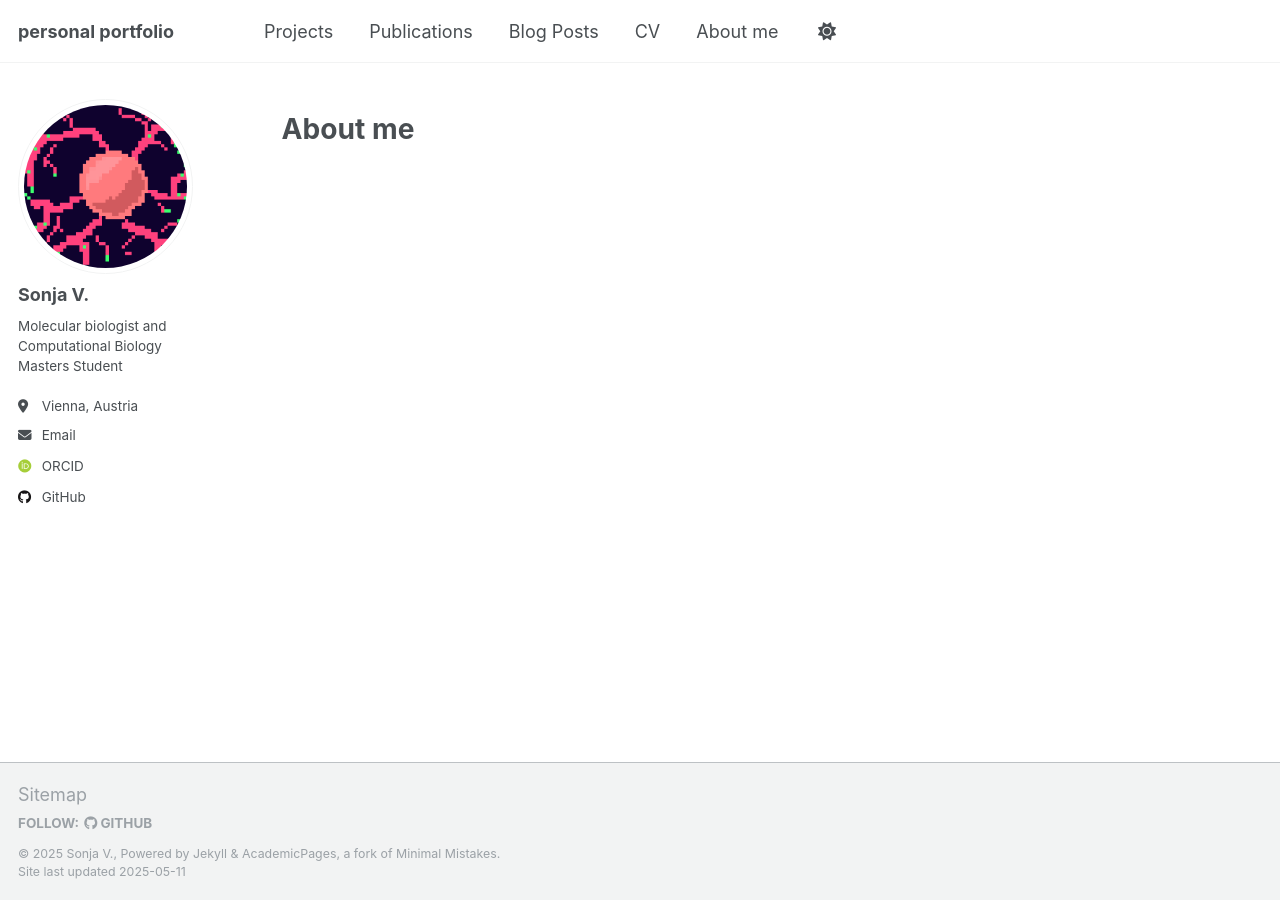
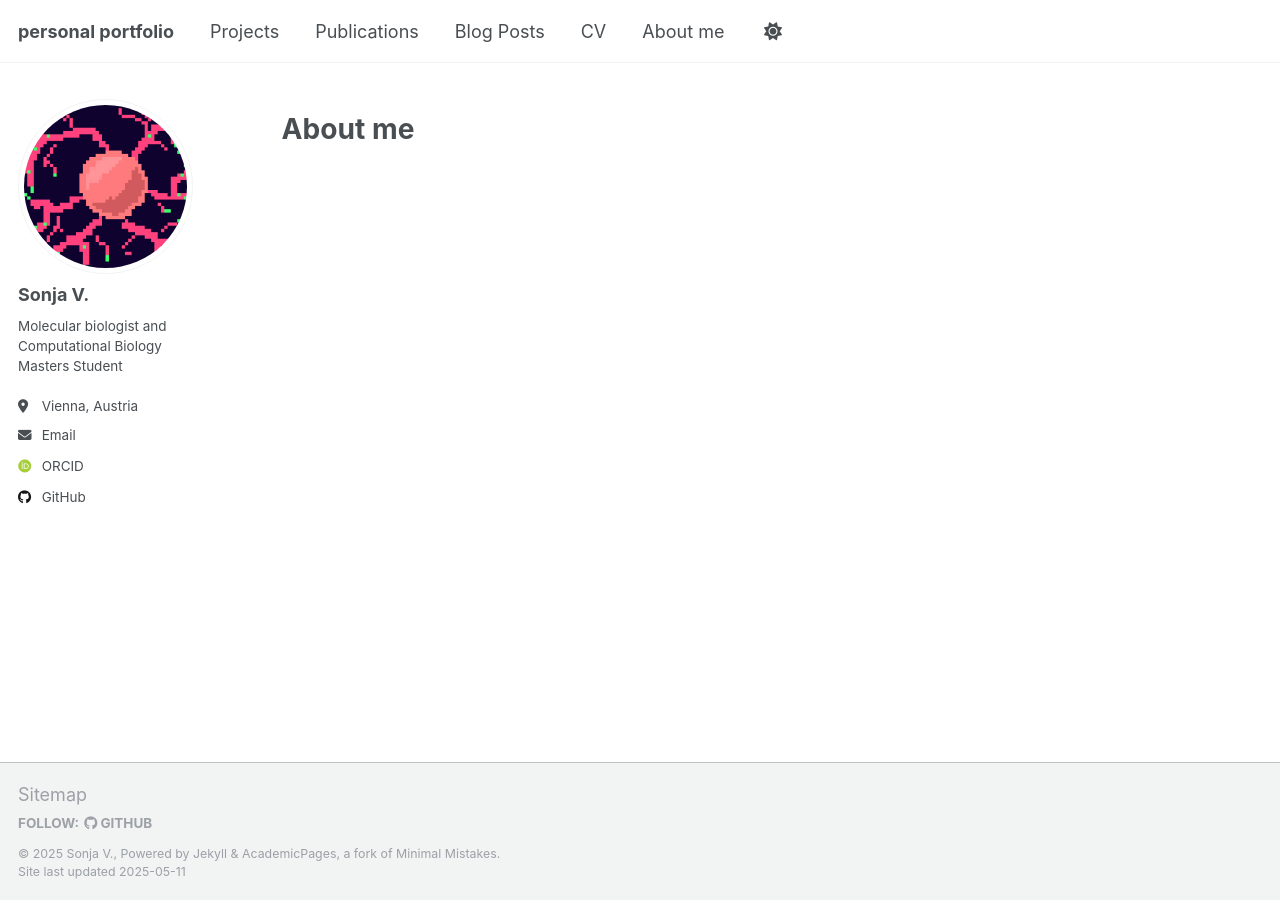
Before and after one commit to sporebyte/sporebyte.github.io, a Jekyll site: the page built from _pages/about.md, in a window 1280 px wide. Built offline with Jekyll 4.4.1, drawn with Linux system fonts in a browser that asks for light colours; some web fonts are replaced.

Commit message:
Update _masthead.scss

```diff
--- a/_sass/layout/_masthead.scss
+++ b/_sass/layout/_masthead.scss
@@ -61,7 +61,7 @@
   white-space: nowrap;
 
   &--lg {
-    padding-right: 3em;
+    padding-right: 1.5;
     font-weight: 700;
   }
 }
```
